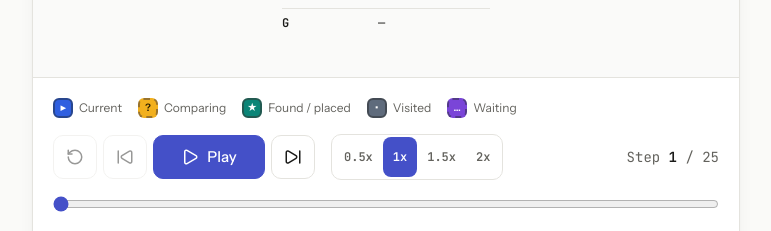
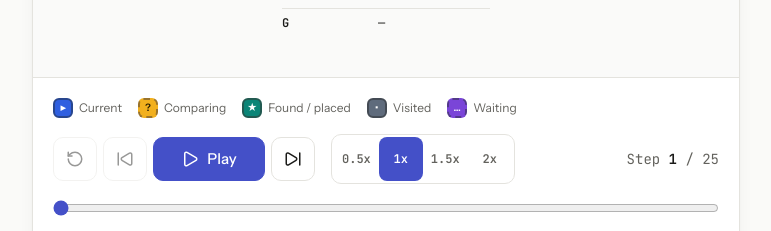
Before and after one commit to vanmanh49/stepwise, a React (Vite) app: page /algorithms/bfs in a window 1280 px wide. Shown: the part 1300-1531 px from the top of the page, without its empty margins (254-1025 px from the left). Built offline with nearby package versions, Linux system fonts and the light colour scheme.

Commit message:
Add README and polish

```diff
--- a/src/App.tsx
+++ b/src/App.tsx
@@ -1,14 +1,18 @@
+import { lazy, Suspense } from 'react';
 import { Route, Routes } from 'react-router';
 import { AppShell } from './components/layout/AppShell';
-import BigO from './pages/BigO';
-import Catalog from './pages/Catalog';
-import Dashboard from './pages/Dashboard';
 import Home from './pages/Home';
-import LessonPage from './pages/LessonPage';
 import NotFound from './pages/NotFound';
+
+// Routes other than the landing page load on demand to keep the first load small.
+const Catalog = lazy(() => import('./pages/Catalog'));
+const LessonPage = lazy(() => import('./pages/LessonPage'));
+const Dashboard = lazy(() => import('./pages/Dashboard'));
+const BigO = lazy(() => import('./pages/BigO'));
 
 export default function App() {
   return (
+    <Suspense fallback={<p className="px-6 py-24 text-center text-muted">Loading…</p>}>
       <Routes>
         <Route element={<AppShell />}>
           <Route index element={<Home />} />
@@ -21,5 +25,6 @@ export default function App() {
           <Route path="*" element={<NotFound />} />
         </Route>
       </Routes>
+    </Suspense>
   );
 }
--- a/src/components/visualization/Controls.tsx
+++ b/src/components/visualization/Controls.tsx
@@ -45,7 +45,7 @@ export function Controls({ player }: { player: Player }) {
               type="button"
               onClick={() => player.setSpeed(s)}
               aria-pressed={speed === s}
-              className={`min-h-10 rounded-lg px-2.5 font-mono text-xs font-semibold transition-colors ${
+              className={`min-h-11 min-w-11 rounded-lg px-2 font-mono text-xs font-semibold transition-colors ${
                 speed === s ? 'bg-accent text-accent-fg' : 'text-muted hover:bg-surface-2'
               }`}
             >
```
Also changed, not shown: 1 other file (tests, documents, lock files or other folders). Lines whose indentation alone changed are shown as unchanged.
